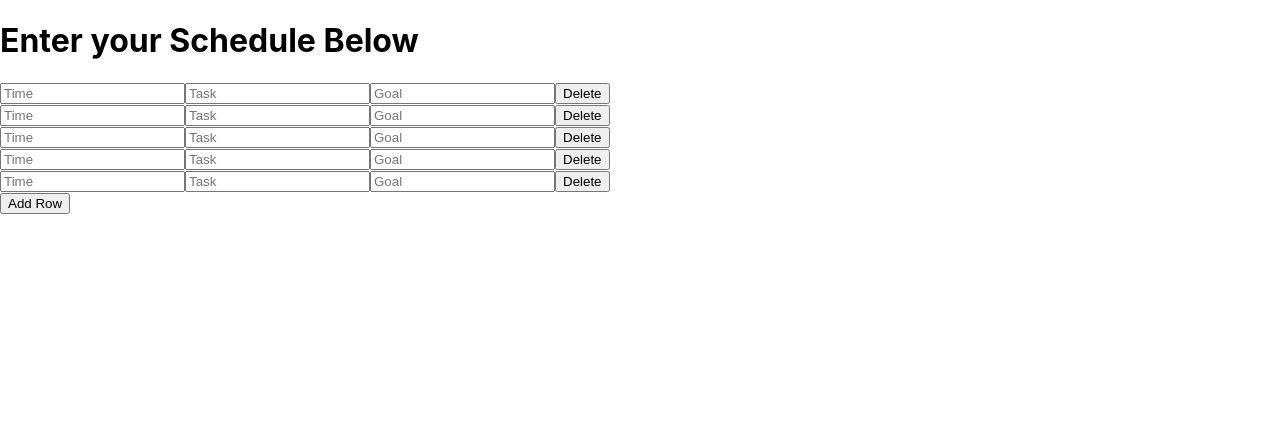
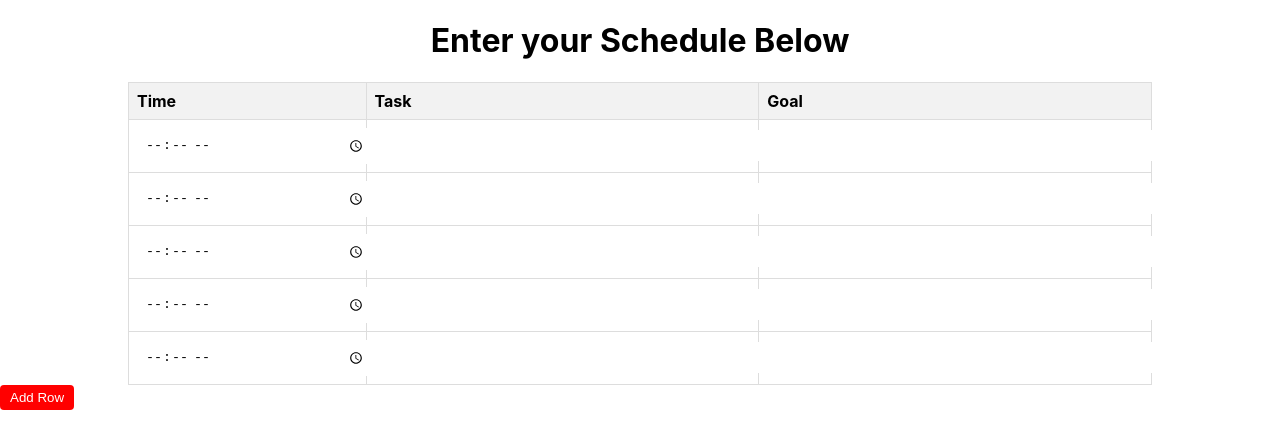
Before and after one commit to Arka16/RoutineApp, a React (Create React App) app in the folder routine-app/: page / in a window 1280 px wide. Shown: the top 448 px of the page. Built offline with nearby package versions, Linux system fonts and the light colour scheme.

Commit message:
made progress

```diff
--- a/routine-app/package.json
+++ b/routine-app/package.json
@@ -9,6 +9,7 @@
     "react": "^18.2.0",
     "react-dom": "^18.2.0",
     "react-scripts": "5.0.1",
+    "react-time-picker": "^6.5.2",
     "web-vitals": "^2.1.4"
   },
   "scripts": {
--- a/routine-app/src/components/TaskTable/TaskTable.css
+++ b/routine-app/src/components/TaskTable/TaskTable.css
@@ -0,0 +1,37 @@
+h1{
+    text-align: center;
+}
+.table-container {
+    width: 80%;
+    margin: 0 auto;
+  }
+
+  .task-table {
+    width: 100%;
+    border-collapse: collapse;
+  }
+
+  .task-table th, .task-table td {
+    border: 1px solid #dddddd;
+    padding: 8px;
+    text-align: left;
+  }
+
+  .task-table th {
+    background-color: #f2f2f2;
+  }
+
+  .task-table input {
+    width: 100%;
+    padding: 8px;
+    border: none;
+  }
+
+  button {
+    background-color: #ff0000;
+    color: #fff;
+    border: none;
+    padding: 5px 10px;
+    border-radius: 4px;
+    cursor: pointer;
+  }
--- a/routine-app/src/components/TaskTable/TaskTable.jsx
+++ b/routine-app/src/components/TaskTable/TaskTable.jsx
@@ -27,35 +27,49 @@ function TaskTable() {
 
   return (
     <div>
-      <div className="task-table">
+
+      <div className="table-container">
+        <table className="task-table">
+          <thead>
+            <tr>
+              <th>Time</th>
+              <th>Task</th>
+              <th>Goal</th>
+            </tr>
+          </thead>
+          <tbody>
             {rows.map((row, index) => (
-          <div key={index} className="task-row">
+              <tr key={index}>
+                <td>
                   <input
-              className="task-cell"
-              type="text"
+                    type="time"
                     value={row.time}
-              placeholder="Time"
                     onChange={(e) => handleRowChange(index, 'time', e.target.value)}
                   />
+                </td>
+                <td>
                   <input
-              className="task-cell"
                     type="text"
                     value={row.task}
-              placeholder="Task"
                     onChange={(e) => handleRowChange(index, 'task', e.target.value)}
                   />
+                </td>
+                <td>
                   <input
-              className="task-cell"
                     type="text"
                     value={row.goal}
-              placeholder="Goal"
                     onChange={(e) => handleRowChange(index, 'goal', e.target.value)}
                   />
-            <button onClick={() => handleDeleteRow(index)}>Delete</button>
-          </div>
+                </td>
+              </tr>
             ))}
+          </tbody>
+        </table>
       </div>
       <button onClick={handleAddRow}>Add Row</button>
+      {rows.length > 5 && (
+        <button onClick={() => handleDeleteRow(rows.length - 1)}>Delete Last Row</button>
+      )}
     </div>
   );
 }
```
Also changed, not shown: 1 other file (tests, documents, lock files or other folders). Lines whose indentation alone changed are shown as unchanged.
